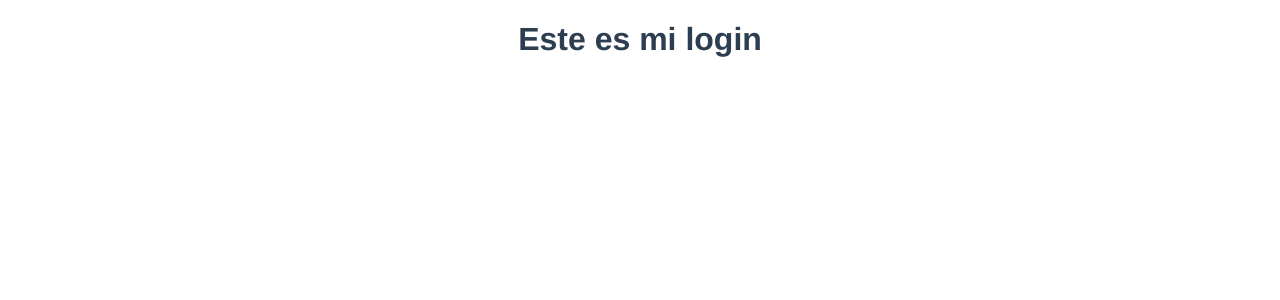
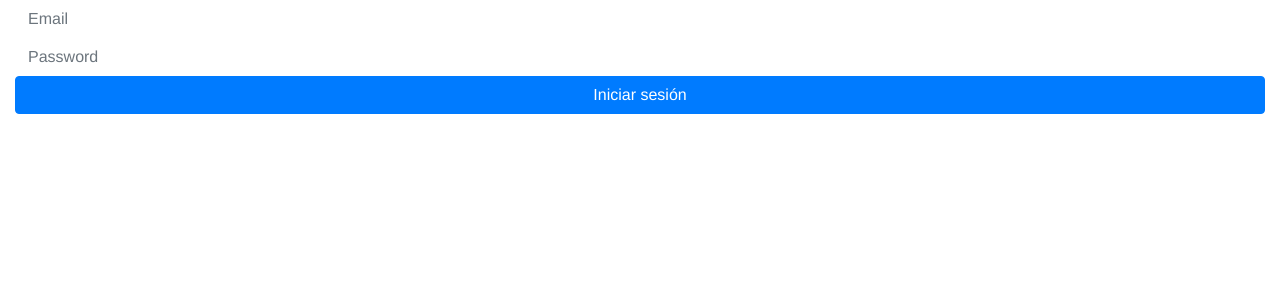
Before and after one commit to josuemartinezz/emergenciaid-app, a Vue app: page /login in a window 1280 px wide. Shown: the top 300 px of the page. Built offline with nearby package versions, Linux system fonts and the light colour scheme; what vue-qrcode-reader would draw is missing.

Commit message:
Login terminado

```diff
--- a/package.json
+++ b/package.json
@@ -7,9 +7,13 @@
     "build": "vue-cli-service build"
   },
   "dependencies": {
+    "axios": "^0.20.0",
+    "bootstrap": "^4.5.2",
+    "bootstrap-vue": "^2.17.3",
     "core-js": "^3.6.5",
+    "dotenv": "^8.2.0",
     "register-service-worker": "^1.7.1",
-    "vue": "^2.6.11",
+    "vue": "^2.6.12",
     "vue-qrcode-reader": "^2.3.13",
     "vue-router": "^3.2.0",
     "vuex": "^3.4.0"
--- a/src/App.vue
+++ b/src/App.vue
@@ -1,10 +1,37 @@
 <template>
   <div id="app">
-    <router-view/>
+    <router-view />
   </div>
 </template>
 
 <style lang="less">
+* {
+  margin: 0px;
+  padding: 0px;
+}
+input {
+  background-color: #fff !important;
+  border-color: transparent !important;
+  outline: 0;
+  &:focus {
+    background-color: #fff !important;
+    border-color: transparent !important;
+    outline: 0;
+  }
+}
+.btn {
+  &:focus {
+    box-shadow: 0 0 0 0.2rem rgba(0, 123, 255, 0);
+  }
+}
+button {
+  box-shadow: 0 0 0 0.2rem rgba(38, 143, 255, 0);
+  outline: 0;
+  &:focus {
+    box-shadow: 0 0 0 0.2rem rgba(38, 143, 255, 0);
+    outline: 0;
+  }
+}
 #app {
   font-family: Avenir, Helvetica, Arial, sans-serif;
   -webkit-font-smoothing: antialiased;
--- a/src/main.js
+++ b/src/main.js
@@ -5,6 +5,12 @@ import router from './router'
 import store from './store'
 import VueQrcodeReader from "vue-qrcode-reader";
 Vue.use(VueQrcodeReader);
+import { BootstrapVue, IconsPlugin } from 'bootstrap-vue'
+Vue.use(BootstrapVue)
+import 'bootstrap/dist/css/bootstrap.css'
+import 'bootstrap-vue/dist/bootstrap-vue.css'
+import dotenv from 'dotenv'
+dotenv.config()
 
 Vue.config.productionTip = false
 
--- a/src/router/index.js
+++ b/src/router/index.js
@@ -34,8 +34,7 @@ const router = new VueRouter({
 })
 
 router.beforeEach((to, from, next) => {
-    //const rutaAuth = to.matched.some(record => record.meta.requiresAuth)
-    const globalSession = JSON.parse(localStorage.getItem("sesion"));
+    const globalSession = JSON.parse(localStorage.getItem("session"));
     if (to.matched.some(record => record.meta.requiresAuth)) {
         if (!globalSession) {
             next({
--- a/src/store/index.js
+++ b/src/store/index.js
@@ -7,7 +7,8 @@ export default new Vuex.Store({
     state: {
         user: {
             authenticated: false
-        }
+        },
+        HOME_PATH: 'http://localhost/emergencia.id/website/public/',
     },
     mutations: {},
     actions: {},
--- a/src/views/Login.vue
+++ b/src/views/Login.vue
@@ -1,5 +1,66 @@
 <template>
-  <div class="about">
-    <h1>Este es mi login</h1>
-  </div>
+  <b-container fluid>
+    <b-form-input
+      type="email"
+      v-model="loginData.email"
+      placeholder="Email"
+    ></b-form-input>
+    <b-form-input
+      type="password"
+      v-model="loginData.password"
+      placeholder="Password"
+    ></b-form-input>
+    <b-button @click="login" block variant="primary">Iniciar sesión</b-button>
+  </b-container>
 </template>
+
+<style lang="less">
+.login {
+  display: flex;
+  flex-direction: column;
+}
+</style>
+
+<script>
+import axios from "axios";
+export default {
+  data() {
+    return {
+      loginData: {
+        email: "",
+        password: "",
+      },
+    };
+  },
+  created() {},
+  methods: {
+    login() {
+      var formData = this.toFormData(this.loginData);
+      axios
+        .post(
+          this.$store.state.HOME_PATH + "api/app/user.php?action=login",
+          formData,
+          {
+            headers: {
+              "Content-Type": "multipart/form-data",
+            },
+          }
+        )
+        .then((response) => {
+          if (response.data.status === 1) {
+            localStorage.setItem("session", response.data.session);
+            this.$router.push("/");
+          } else {
+          }
+        });
+    },
+    toFormData: function (obj) {
+      var form_data = new FormData();
+      for (var key in obj) {
+        form_data.append(key, obj[key]);
+      }
+      return form_data;
+    },
+  },
+};
+</script>
```
Also changed, not shown: 2 other files (tests, documents, lock files or other folders).
